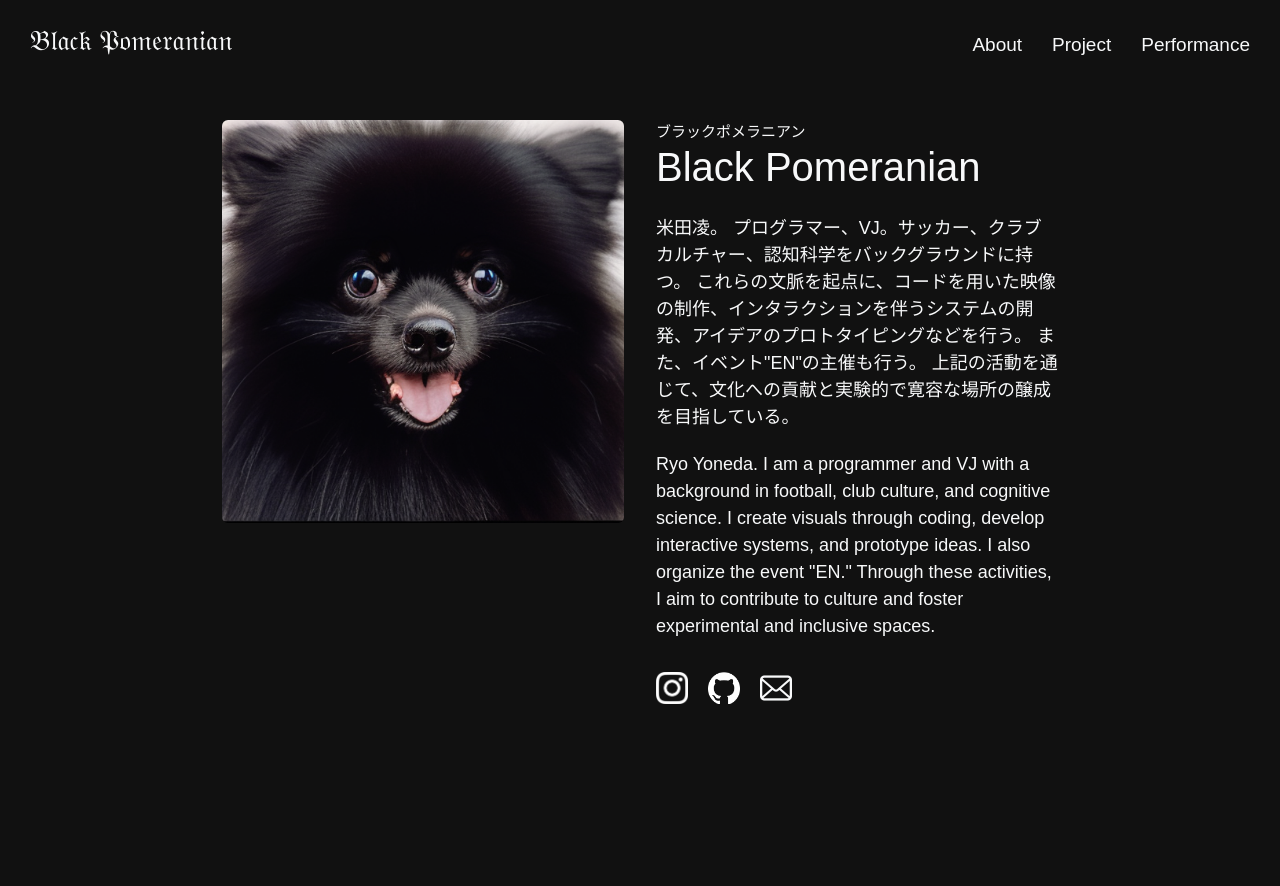
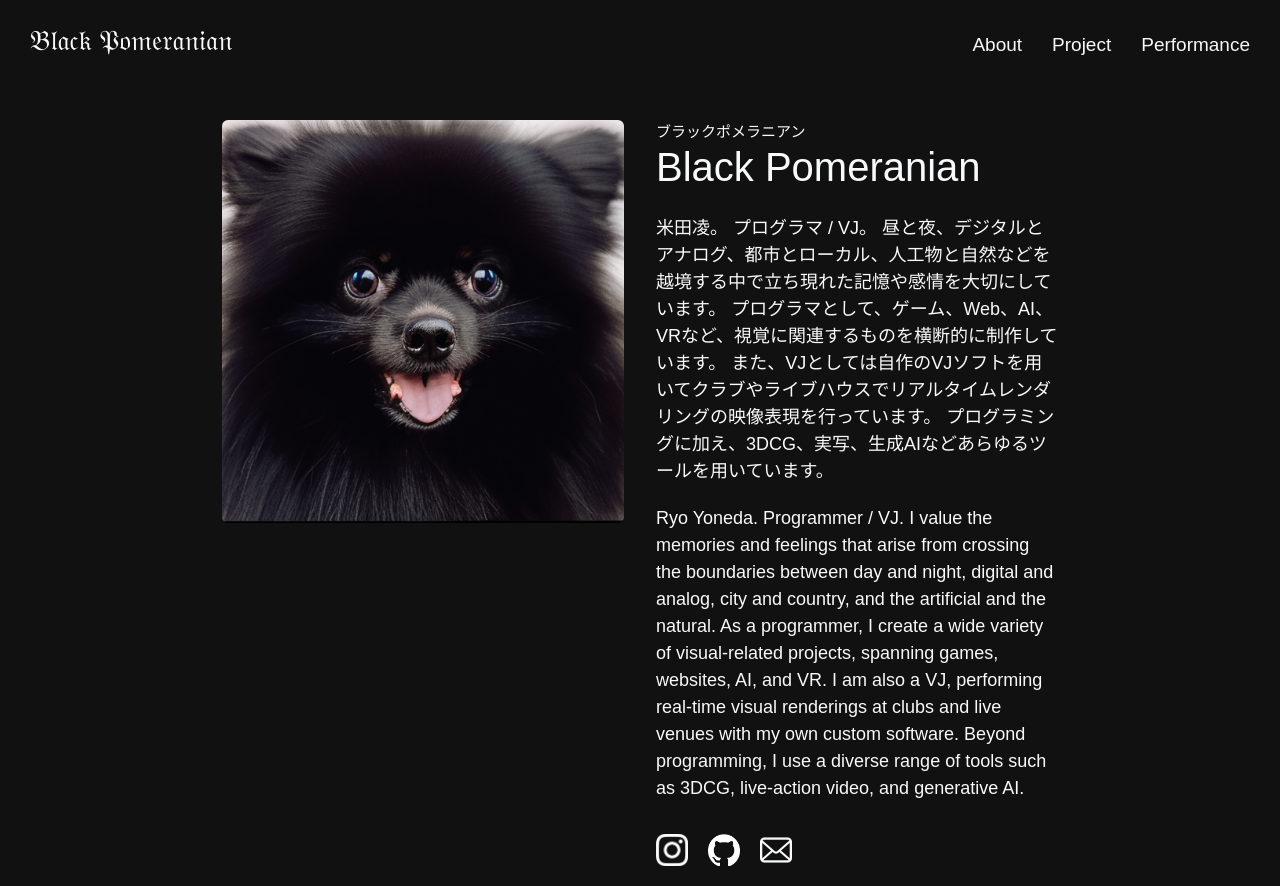
Before and after one commit to black-pomeranian/blapome-portfolio, a React (Create React App) app: page /about in a window 1280 px wide. Before the commit the page ends 800 px from the top, so only its background shows below. Built offline with nearby package versions, Linux system fonts and the light colour scheme.

Commit message:
プロフィール分更新

```diff
--- a/src/components/About.js
+++ b/src/components/About.js
@@ -20,17 +20,19 @@ const About = () => {
 
           <p className="profile-jp text-start mb-1 py-2">
             米田凌。
-            プログラマー、VJ。サッカー、クラブカルチャー、認知科学をバックグラウンドに持つ。
-            これらの文脈を起点に、コードを用いた映像の制作、インタラクションを伴うシステムの開発、アイデアのプロトタイピングなどを行う。
-            また、イベント"EN"の主催も行う。
-            上記の活動を通じて、文化への貢献と実験的で寛容な場所の醸成を目指している。
+            プログラマ / VJ。
+            昼と夜、デジタルとアナログ、都市とローカル、人工物と自然などを越境する中で立ち現れた記憶や感情を大切にしています。
+            プログラマとして、ゲーム、Web、AI、VRなど、視覚に関連するものを横断的に制作しています。
+            また、VJとしては自作のVJソフトを用いてクラブやライブハウスでリアルタイムレンダリングの映像表現を行っています。
+            プログラミングに加え、3DCG、実写、生成AIなどあらゆるツールを用いています。
           </p>
           <p className="profile-en text-start py-2">
             Ryo Yoneda.
-            I am a programmer and VJ with a background in football, club culture, and cognitive science.
-            I create visuals through coding, develop interactive systems, and prototype ideas.
-            I also organize the event "EN."
-            Through these activities, I aim to contribute to culture and foster experimental and inclusive spaces.
+            Programmer / VJ.
+            I value the memories and feelings that arise from crossing the boundaries between day and night, digital and analog, city and country, and the artificial and the natural.
+            As a programmer, I create a wide variety of visual-related projects, spanning games, websites, AI, and VR.
+            I am also a VJ, performing real-time visual renderings at clubs and live venues with my own custom software.
+            Beyond programming, I use a diverse range of tools such as 3DCG, live-action video, and generative AI.
           </p>
 
           <div className="sns">
```
